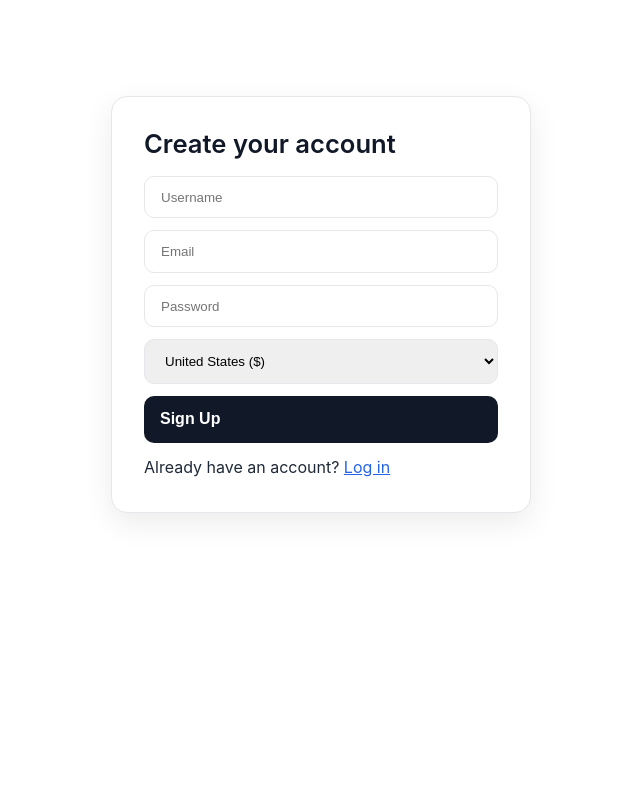
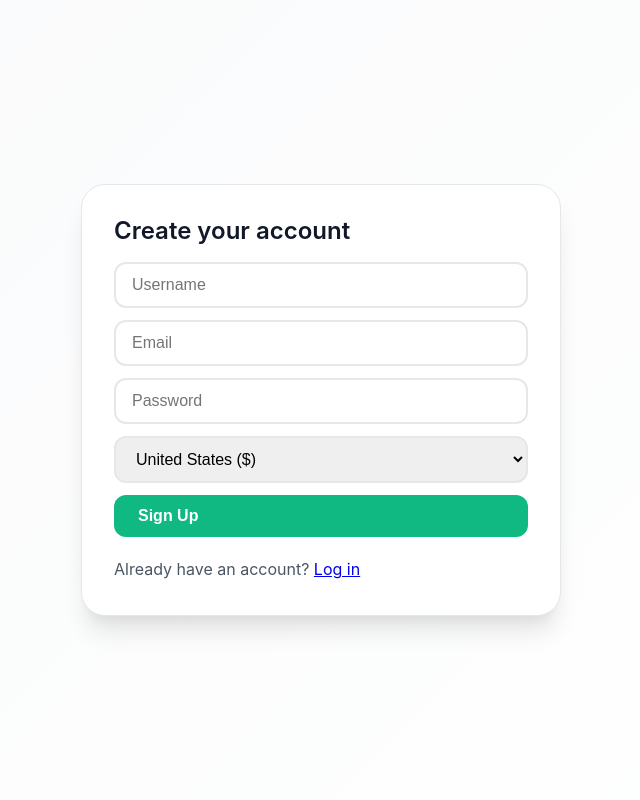
Before and after one commit to mrchidubem/budget_buddy, a Django app: page /signup/ in a window 1280 px wide. Shown: the whole page, without its empty margins (319-959 px from the left). Run offline with Django 5.2, Linux system fonts and the light colour scheme.

Commit message:
Templates: apply shared auth styles; use Django static for CSS on login/signup/home

```diff
--- a/templates/home.html
+++ b/templates/home.html
@@ -1,10 +1,11 @@
+{% load static %}
 <!DOCTYPE html>
 <html lang="en">
 <head>
   <meta charset="UTF-8" />
   <meta name="viewport" content="width=device-width, initial-scale=1.0" />
   <title>Home - Budget Buddy</title>
-  <link rel="stylesheet" href="/static/style.css" />
+  <link rel="stylesheet" href="{% static 'style.css' %}" />
   <style>
     .container{max-width:960px;margin:2rem auto;padding:0 1rem}
     .topbar{display:flex;justify-content:space-between;align-items:center;margin:1.5rem 0}
--- a/templates/signup.html
+++ b/templates/signup.html
@@ -1,31 +1,23 @@
+{% load static %}
 <!DOCTYPE html>
 <html lang="en">
 <head>
   <meta charset="UTF-8" />
   <meta name="viewport" content="width=device-width, initial-scale=1.0" />
   <title>Sign Up - Budget Buddy</title>
-  <link rel="stylesheet" href="/static/style.css" />
-  <style>
-    .auth-card{max-width:420px;margin:6rem auto;padding:2rem;border-radius:16px;background:#fff;box-shadow:0 10px 30px rgba(0,0,0,.08)}
-    .auth-card h1{margin:0 0 1rem;font-size:1.6rem}
-    .auth-card form{display:grid;gap:12px}
-    .auth-card input, .auth-card select{padding:.8rem 1rem;border:1px solid #e5e7eb;border-radius:10px}
-    .btn{background:#111827;color:#fff;padding:.9rem 1rem;border:none;border-radius:10px;cursor:pointer;transition:transform .15s ease}
-    .btn:hover{transform:translateY(-2px)}
-    .error{color:#b91c1c;background:#fee2e2;border:1px solid #fecaca;padding:.6rem .8rem;border-radius:8px}
-    a{color:#2563eb}
-  </style>
+  <link rel="stylesheet" href="{% static 'style.css' %}" />
 </head>
 <body>
+  <div class="auth-page">
     <div class="auth-card">
-    <h1>Create your account</h1>
-    {% if error %}<div class="error">{{ error }}</div>{% endif %}
-    <form method="post">
+      <h1 class="auth-title">Create your account</h1>
+      {% if error %}<div class="auth-error">{{ error }}</div>{% endif %}
+      <form method="post" class="auth-form">
         {% csrf_token %}
-      <input type="text" name="username" placeholder="Username" required />
-      <input type="email" name="email" placeholder="Email" required />
-      <input type="password" name="password" placeholder="Password" required />
-      <select name="country">
+        <input class="auth-input" type="text" name="username" placeholder="Username" required />
+        <input class="auth-input" type="email" name="email" placeholder="Email" required />
+        <input class="auth-input" type="password" name="password" placeholder="Password" required />
+        <select class="auth-input" name="country">
           <option value="US">United States ($)</option>
           <option value="GB">United Kingdom (£)</option>
           <option value="EU">Europe (€)</option>
@@ -35,9 +27,10 @@
           <option value="ZA">South Africa (R)</option>
           <option value="IN">India (₹)</option>
         </select>
-      <button class="btn" type="submit">Sign Up</button>
-      <div>Already have an account? <a href="/budget/login/">Log in</a></div>
+        <button class="btn btn-primary" type="submit">Sign Up</button>
+        <div class="auth-meta">Already have an account? <a href="/budget/login/">Log in</a></div>
       </form>
+    </div>
   </div>
 </body>
 </html>
```
Also changed, not shown: templates/login.html (+14 -21 lines). Lines whose indentation alone changed are shown as unchanged.
